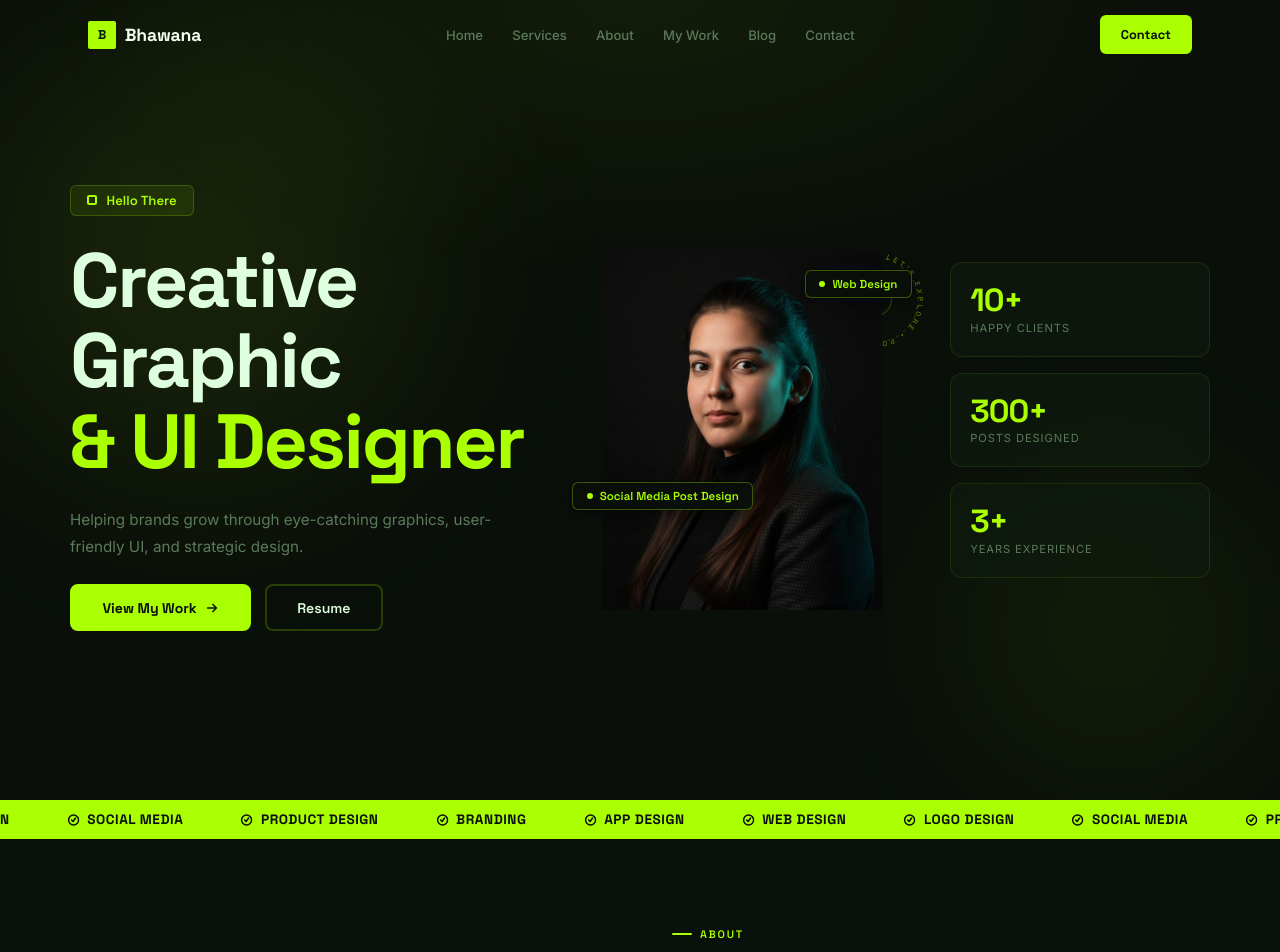
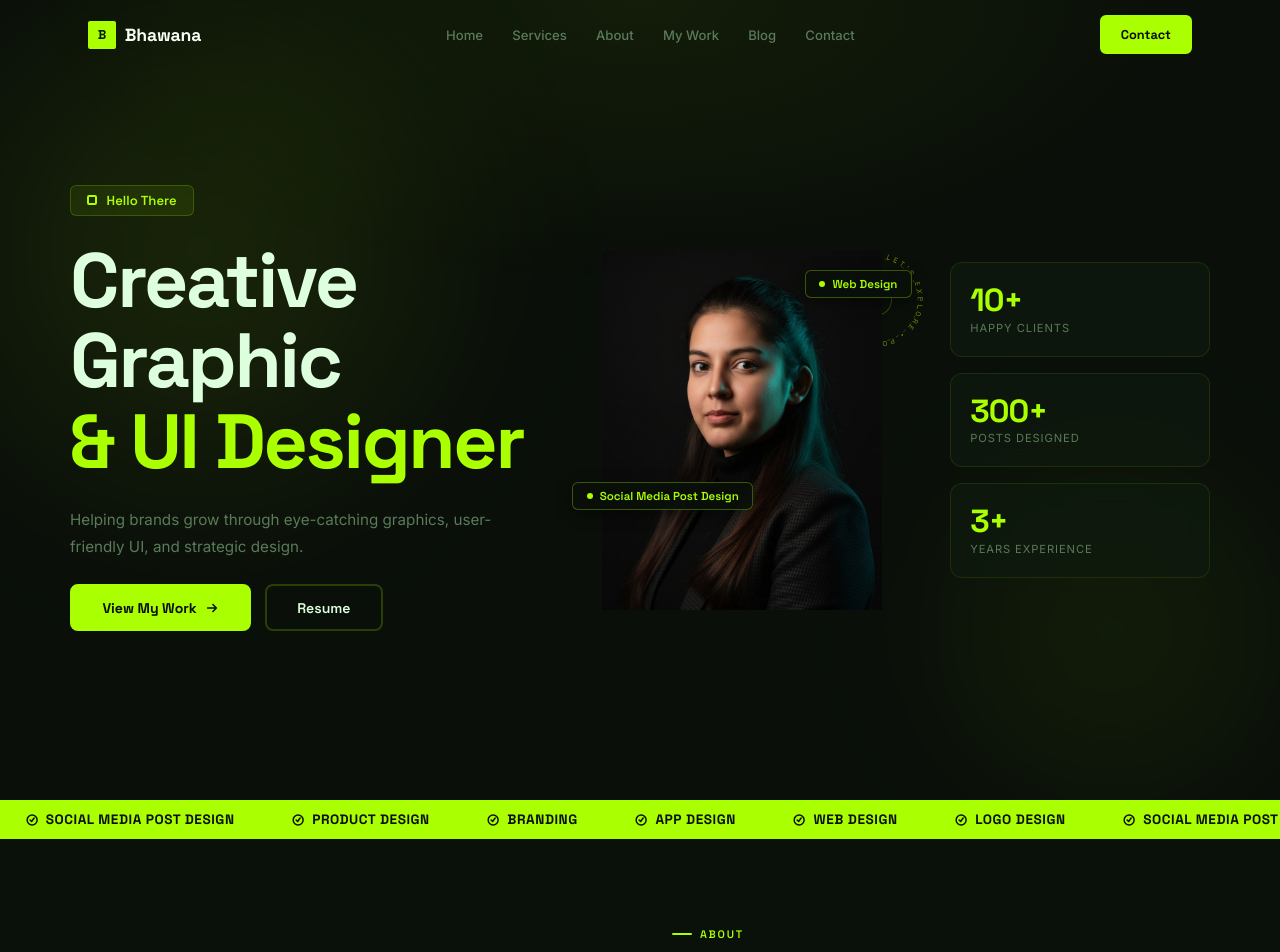
Before and after one commit to bhawanachalise/portfolio, a React (Create React App) app: page / in a window 1280 px wide. Shown: the top 952 px of the page. Built offline with nearby package versions, Linux system fonts and the light colour scheme.

Commit message:
update ticker page

```diff
--- a/src/components/Ticker.jsx
+++ b/src/components/Ticker.jsx
@@ -1,6 +1,6 @@
 import React from 'react';
 import s from './Ticker.module.css';
-const ITEMS=['App Design','Web Design',,'Logo Design',,'Social Media','Product Design','Branding','App Design',,'Web Design','Logo Design','Social Media','Product Design','Branding','App Design','Web Design',,'Logo Design',,'Social Media','Product Design','Branding',];
+const ITEMS=['App Design','Web Design',,'Logo Design',,'Social Media Post Design','Product Design','Branding','App Design',,'Web Design','Logo Design','Social Media Post Design','Product Design','Branding','App Design','Web Design',,'Logo Design',,'Social Media Post Design','Product Design','Branding',];
 export default function Ticker(){
   return(
     <div className={s.ticker} aria-hidden="true">
```
